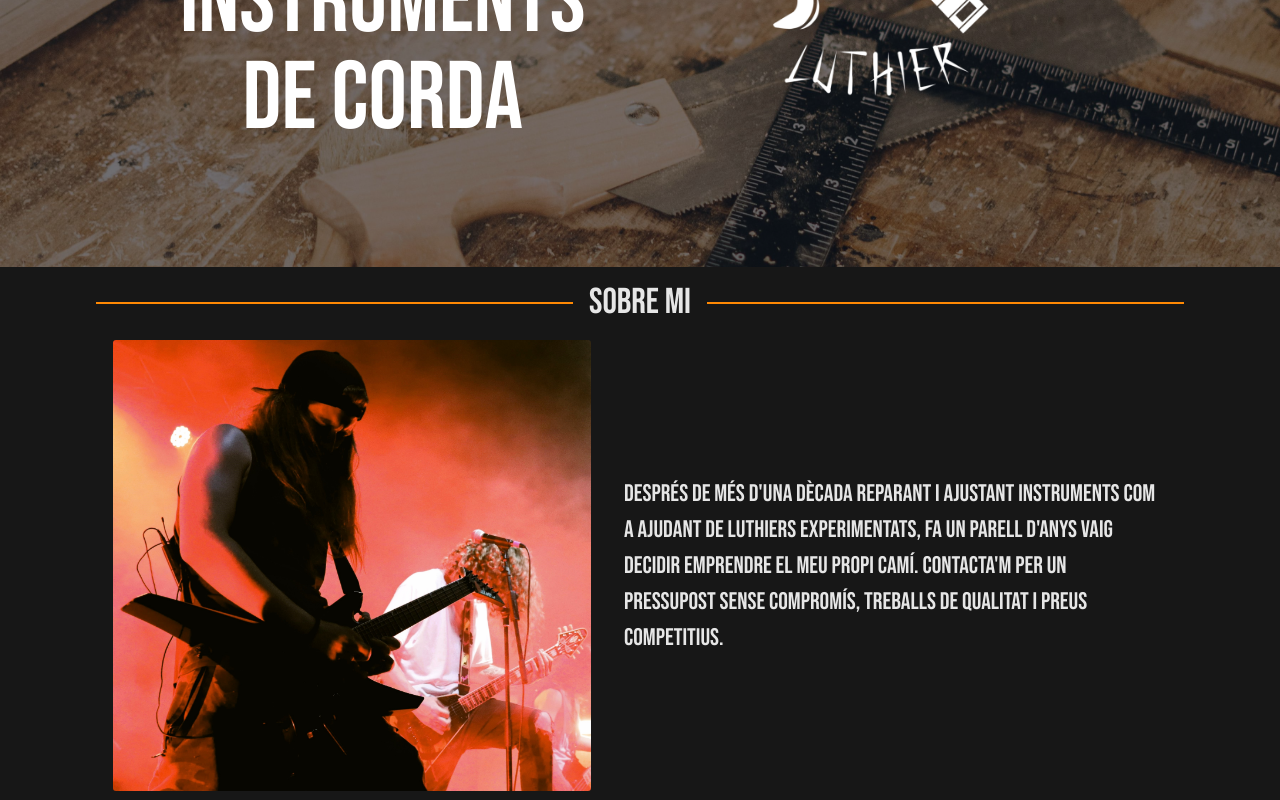
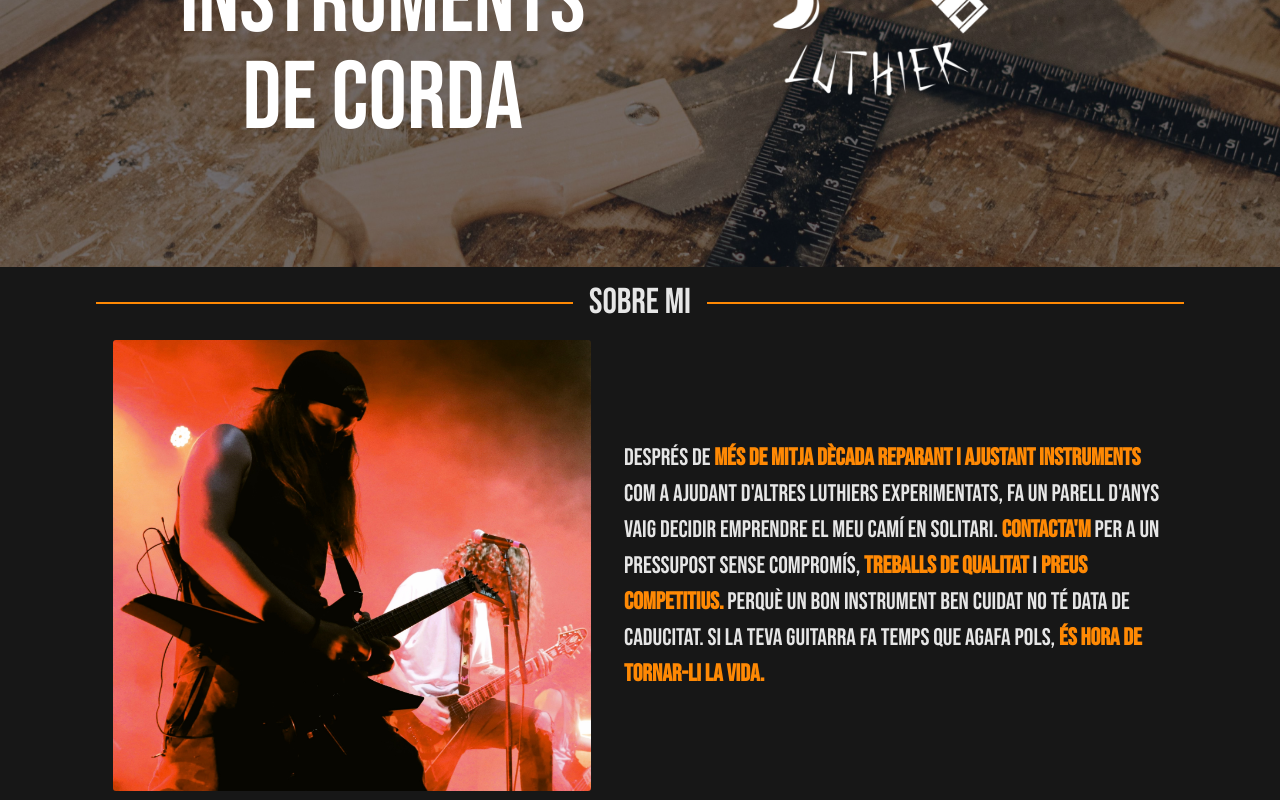
Before and after one commit to AlejandroJarque/LUTHIER-WEB_Project, a Next.js app: page /1 in a window 1280 px wide. Shown: the part 533-1333 px from the top of the page. Built offline with nearby package versions, Linux system fonts and the light colour scheme.

Commit message:
feat: first final looke for about me

```diff
--- a/src/_lang/data/cat.json
+++ b/src/_lang/data/cat.json
@@ -10,6 +10,17 @@
     },
     "aboutme": {
         "title": "Sobre Mi",
-        "description": "Després de més d'una dècada reparant i ajustant instruments com a ajudant de luthiers experimentats, fa un parell d'anys vaig decidir emprendre el meu propi camí. Contacta'm per un pressupost sense compromís, treballs de qualitat i preus competitius."
+        "description": [
+            { "text": "Després de ", "highlight": false },
+            { "text": "més de mitja dècada reparant i ajustant instruments", "highlight": true },
+            { "text": " com a ajudant d'altres luthiers experimentats, fa un parell d'anys vaig decidir emprendre el meu camí en solitari. ", "highlight": false },
+            { "text": "Contacta'm", "highlight": true },
+            { "text": " per a un pressupost sense compromís, ", "highlight": false },
+            { "text": "treballs de qualitat", "highlight": true },
+            { "text": " i ", "highlight": false },
+            { "text": "preus competitius.", "highlight": true },
+            { "text": " Perquè un bon instrument ben cuidat no té data de caducitat. Si la teva guitarra fa temps que agafa pols, ", "highlight": false },
+            { "text": "és hora de tornar-li la vida.", "highlight": true }
+        ]
     }
 }
--- a/src/_lang/data/en.json
+++ b/src/_lang/data/en.json
@@ -10,6 +10,17 @@
     },
     "aboutme": {
         "title": "About Me",
-        "description": "After more than half a decade of repairing and adjusting instruments as an assistant to experienced luthiers, I decided a couple of years ago to embark on my own path. Contact me for a no-obligation quote, quality work, and competitive prices."
+        "description": [
+            { "text": "After ", "highlight": false },
+            { "text": "more than half a decade repairing and adjusting instruments", "highlight": true },
+            { "text": " as an assistant to experienced luthiers, a couple of years ago I decided to go out on my own. ", "highlight": false },
+            { "text": "Contact me", "highlight": true },
+            { "text": " for a no-obligation quote, ", "highlight": false },
+            { "text": "quality work", "highlight": true },
+            { "text": " and ", "highlight": false },
+            { "text": "competitive prices.", "highlight": true },
+            { "text": " Because a well-maintained instrument never goes out of style. If your guitar has been collecting dust, ", "highlight": false },
+            { "text": "it's time to bring it back to life.", "highlight": true }
+        ]
     }
 }
--- a/src/_lang/data/es.json
+++ b/src/_lang/data/es.json
@@ -10,6 +10,17 @@
     },
     "aboutme": {
         "title": "Sobre Mi",
-        "description": "Después de más de media decada  reparando y ajustando instrumentos como ayudante de otros luthieres experimentados, hace un par de años decidí emprender mi camino en solitario. Contáctame para un presupuesto sin compromiso, trabajos de calidad y precios competitivos."
+        "description": [
+            { "text": "Después de ", "highlight": false },
+            { "text": "más de media decada reparando y ajustando instrumentos", "highlight": true },
+            { "text": " como ayudante de otros luthieres experimentados, hace un par de años decidí emprender mi camino en solitario. ", "highlight": false },
+            { "text": "Contáctame", "highlight": true },
+            { "text": " para un presupuesto sin compromiso, ", "highlight": false },
+            { "text": "trabajos de calidad", "highlight": true },
+            { "text": " y ", "highlight": false },
+            { "text": "precios competitivos.", "highlight": true },
+            { "text": " Porque un buen instrumento bien cuidado no tiene fecha de caducidad. Si tu guitarra lleva tiempo cogiendo polvo, ", "highlight": false },
+            { "text": "es hora de devolverle la vida.", "highlight": true }
+        ]
     }
 }
--- a/src/_lang/lang.ts
+++ b/src/_lang/lang.tsx
@@ -1,4 +1,5 @@
 import 'server-only'
+import react from 'react'
 
 const langDictionaries = {
     cat: () => import('@/_lang/data/cat.json').then((module) => module.default),
@@ -20,4 +21,12 @@ export function getLocale(locale: string): Locale {
     return DEFAULT_LOCALE
 }
 
+export function getAsText(description: { text: string; highlight: boolean }[]|string): react.JSX.Element[] | string {
+
+    if (typeof description === 'string') {
+        return description
+    }
+    return description.map((elem, index) => elem.highlight ? <b className="text-orange-400" key={index}>{elem.text}</b> : <span key={index}>{elem.text}</span>)
+}
+
 export const getLangDictionary = async (locale: Locale) => langDictionaries[locale]()
--- a/src/app/[lang]/page.tsx
+++ b/src/app/[lang]/page.tsx
@@ -1,6 +1,7 @@
-import { getLangDictionary, getLocale } from '../../_lang/lang';
+import { getLangDictionary, getLocale, getAsText } from '../../_lang/lang';
 import Image from 'next/image';
 import { TitleText } from '@/components/utils';
+
 
 export default async function Home({ params }: PageProps<'/[lang]'>) {
   const lang = getLocale((await (params)).lang);
@@ -39,7 +40,7 @@ function Aboutme({ i18 } : { i18: any }) {
       <div className="flex flex-row m-2 ml-8">
         <Image className="border-transparent border rounded w-full h-full md:max-w-[480px]" src="/img/landingv.jpg" width={800} height={1000} alt="About Me" />
         <div className="flex flex-col justify-center items-start m-4 md:m-8 text-left">
-          <p>{i18.description}</p>
+          <p>{getAsText(i18.description)}</p>
         </div>
       </div>
     </div>
```
